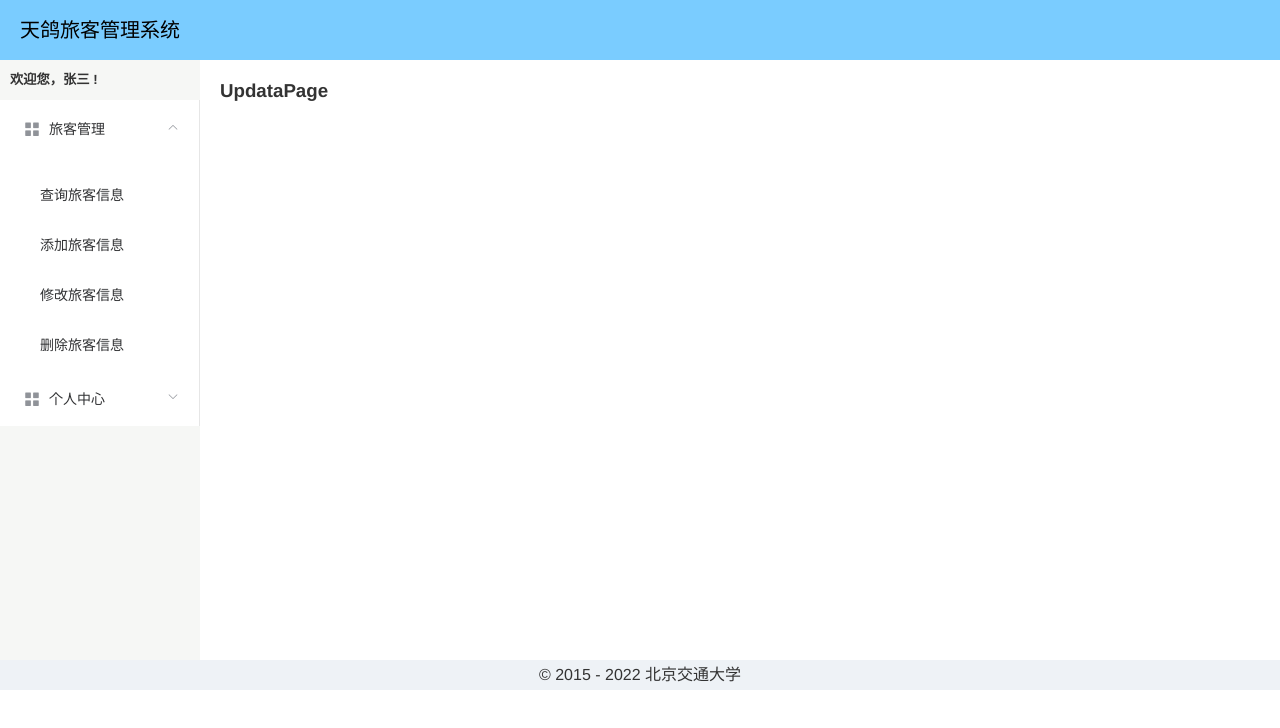
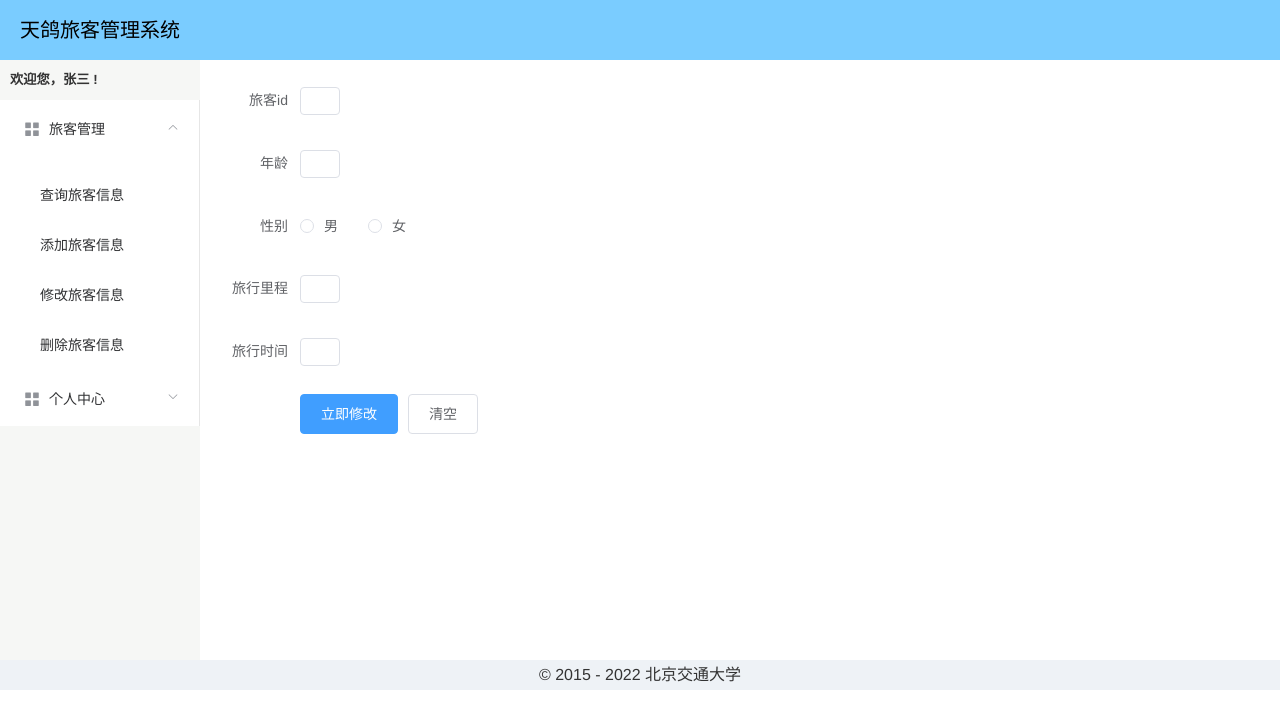
Before and after one commit to lwlzh/personnel_management, a Vue app: page /#/UpdatePage in a window 1280 px wide. Both pictures are taken after a click on the element "旅客管理". Shown: the top 728 px of the page. Built offline with nearby package versions, Linux system fonts and the light colour scheme.

Commit message:
页面基本完成，功能未完善

```diff
--- a/src/components/AddPage.vue
+++ b/src/components/AddPage.vue
@@ -1,13 +1,60 @@
 <!-- eslint-disable vue/valid-template-root -->
 <template>
   <div class="main">
-        <span>AddPage</span>
+    <el-form :model="formData" label-width="80px">
+        <el-form-item label="年龄">
+          <el-col :span="1">
+            <el-input v-model="formData.age" size="mini"></el-input>
+          </el-col>
+        </el-form-item>
+        <el-form-item label="性别">
+          <el-radio-group v-model="formData.gender">
+            <el-radio label="男"></el-radio>
+            <el-radio label="女"></el-radio>
+          </el-radio-group>
+        </el-form-item>
+        <el-form-item label="旅行里程">
+          <el-col :span="1">
+            <el-input v-model="formData.mileage" size="mini"></el-input>
+          </el-col>
+        </el-form-item>
+        <el-form-item label="旅行时间">
+          <el-col :span="1">
+            <el-input v-model="formData.flightTime" size="mini"></el-input>
+          </el-col>
+        </el-form-item>
+        <el-form-item>
+          <el-button type="primary" @click="onSubmit">立刻添加</el-button>
+          <el-button @click="clear">清空</el-button>
+        </el-form-item>
+  </el-form>
   </div>
 </template>
 
 <script>
 export default {
-
+    data(){
+      return{
+        formData:{
+          age:'',
+          gender:'',
+          mileage:'',
+          flightTime:''
+        }
+      }
+    },
+    methods:{
+      onSubmit(){
+        alert('已提交');
+        this.clear();
+      },
+      clear(){
+        this.formData.age='';
+        this.formData.gender='';
+        this.formData.mileage='';
+        this.formData.flightTime='';
+      }
+    }
 }
 </script>
 
--- a/src/components/DeletePage.vue
+++ b/src/components/DeletePage.vue
@@ -1,13 +1,42 @@
 <!-- eslint-disable vue/valid-template-root -->
 <template>
   <div class="main">
-        <span>DeletePage</span>
+      <el-form :model="formData" label-width="80px">
+        <el-form-item label="旅客id">
+          <el-col :span="1">
+            <el-input v-model="formData.id" size="mini"></el-input>
+          </el-col>
+        </el-form-item>
+        <el-form-item>
+          <el-button type="primary" @click="onSubmit">删除</el-button>
+          <el-button @click="clear">清空</el-button>
+        </el-form-item>
+      </el-form>
   </div>
 </template>
 
 <script>
 export default {
-
+  data(){
+      return{
+        formData:{
+          id:'',
+        }
+      }
+    },
+    methods:{
+      onSubmit(){
+        if(this.formData.id==''){
+          alert('请输入旅客id！')
+          return;
+        }
+        alert('已提交');
+        this.clear();
+      },
+      clear(){
+        this.formData.id='';
+      }
+    }
 }
 </script>
 
--- a/src/components/QueryPage.vue
+++ b/src/components/QueryPage.vue
@@ -76,6 +76,7 @@
 </template>
 
 <script>
+import Net from "../js/request.js"
 export default {
     data(){
       return{
@@ -83,6 +84,7 @@ export default {
         pageSize:1,
         tableData:[],
         tableBorder:true,
+        nowPage:1,
         formData:{
           birthTime:'',
           minMileage:'',
@@ -93,17 +95,7 @@ export default {
       }
     },
     methods:{
-      queryByBirth(){
-
-      },
-      queryByFlightMileage(){
-
-      },
-      queryByFlightTime(){
-
-      },
       queryData(){
-          console.log('query')
           for(let i=1;i<=30;i++){
             this.tableData.push({
               id:'123',
@@ -113,13 +105,42 @@ export default {
               flightMileage:'810'
             })
           }
+          Net.queryData({
+              birthTime:this.birthTime,
+              minMileage:this.minMileage,
+              maxMileage:this.maxMileage,
+              minFlightTime:this.minFlightTime,
+              maxFlightTime:this.maxFlightTime,
+              nowPage:this.nowPage
+          })
+          .then((res)=>{
+              console.log(res);
+          })
+
       },
       clear(){
-        console.log('clear')
+        this.total = 0;
+        this.tableData = [];
+        this.formData.birthTime='';
+        this.formData.minMileage='';
+        this.formData.maxMileage='';
+        this.formData.minFlightTime='';
+        this.formData.maxFlightTime='';
+
       },
       currentChange(e){
           this.nowPage = e;
-          this.queryByBirth();
+          Net.queryData({
+              birthTime:this.birthTime,
+              minMileage:this.minMileage,
+              maxMileage:this.maxMileage,
+              minFlightTime:this.minFlightTime,
+              maxFlightTime:this.maxFlightTime,
+              pageNum:this.nowPage
+          })
+          .then((res)=>{
+              console.log(res);
+          })
       }
     }
 }
--- a/src/components/UpdatePage.vue
+++ b/src/components/UpdatePage.vue
@@ -1,13 +1,71 @@
 <!-- eslint-disable vue/valid-template-root -->
 <template>
   <div class="main">
-    <h1>UpdataPage</h1>
+    <el-form :model="formData" label-width="80px">
+         <el-form-item label="旅客id">
+          <el-col :span="1">
+            <el-input v-model="formData.id" size="mini"></el-input>
+          </el-col>
+        </el-form-item>
+        <el-form-item label="年龄">
+          <el-col :span="1">
+            <el-input v-model="formData.age" size="mini"></el-input>
+          </el-col>
+        </el-form-item>
+        <el-form-item label="性别">
+          <el-radio-group v-model="formData.gender">
+            <el-radio label="男"></el-radio>
+            <el-radio label="女"></el-radio>
+          </el-radio-group>
+        </el-form-item>
+        <el-form-item label="旅行里程">
+          <el-col :span="1">
+            <el-input v-model="formData.mileage" size="mini"></el-input>
+          </el-col>
+        </el-form-item>
+        <el-form-item label="旅行时间">
+          <el-col :span="1">
+            <el-input v-model="formData.flightTime" size="mini"></el-input>
+          </el-col>
+        </el-form-item>
+        <el-form-item>
+          <el-button type="primary" @click="onSubmit">立即修改</el-button>
+          <el-button @click="clear">清空</el-button>
+        </el-form-item>
+      </el-form>
   </div>
 </template>
 
 <script>
 export default {
-
+  data(){
+      return{
+        formData:{
+          id:'',
+          age:'',
+          gender:'',
+          mileage:'',
+          flightTime:''
+        }
+      }
+    },
+    methods:{
+      onSubmit(){
+        if(this.formData.id==''){
+          alert('请输入旅客id！')
+          return;
+        }
+        alert('已提交');
+        this.clear();
+      },
+      clear(){
+        this.formData.id='';
+        this.formData.age='';
+        this.formData.gender='';
+        this.formData.mileage='';
+        this.formData.flightTime='';
+      }
+    }
 }
 </script>
 
--- a/src/js/request.js
+++ b/src/js/request.js
@@ -1,16 +1,38 @@
 import axios from "axios"
-const host = "http://localhost:8080"
+const host = "http://localhost:8088/management"
 export default {
-    async test(){
-        console.log(host);
+    async myPost(api,data){
         const res = await axios({
-            url:host,
+            url:host + api,
             headers:{
                 'Content-Type': 'application/json'
             },
             method:'post',
-            data:{}
+            data:data
+        }).catch(function(e){
+            alert(e.message)
         })
-        return res;
+        return res.data;
     }
+    ,
+    queryData(postData){
+        const api = '/queryData';
+        const data = JSON.stringify(postData);
+        return this.myPost(api,data);
+    },
+    addData(postData){
+        const api = '/addData';
+        const data = JSON.stringify(postData);
+        return this.myPost(api,data);
+    },
+    deleteData(postData){
+        const api = '/deleteData';
+        const data = JSON.stringify(postData);
+        return this.myPost(api,data);
+    },
+    updateData(postData){
+        const api = '/updateData';
+        const data = JSON.stringify(postData);
+        return this.myPost(api,data);
+    },
 }
```
